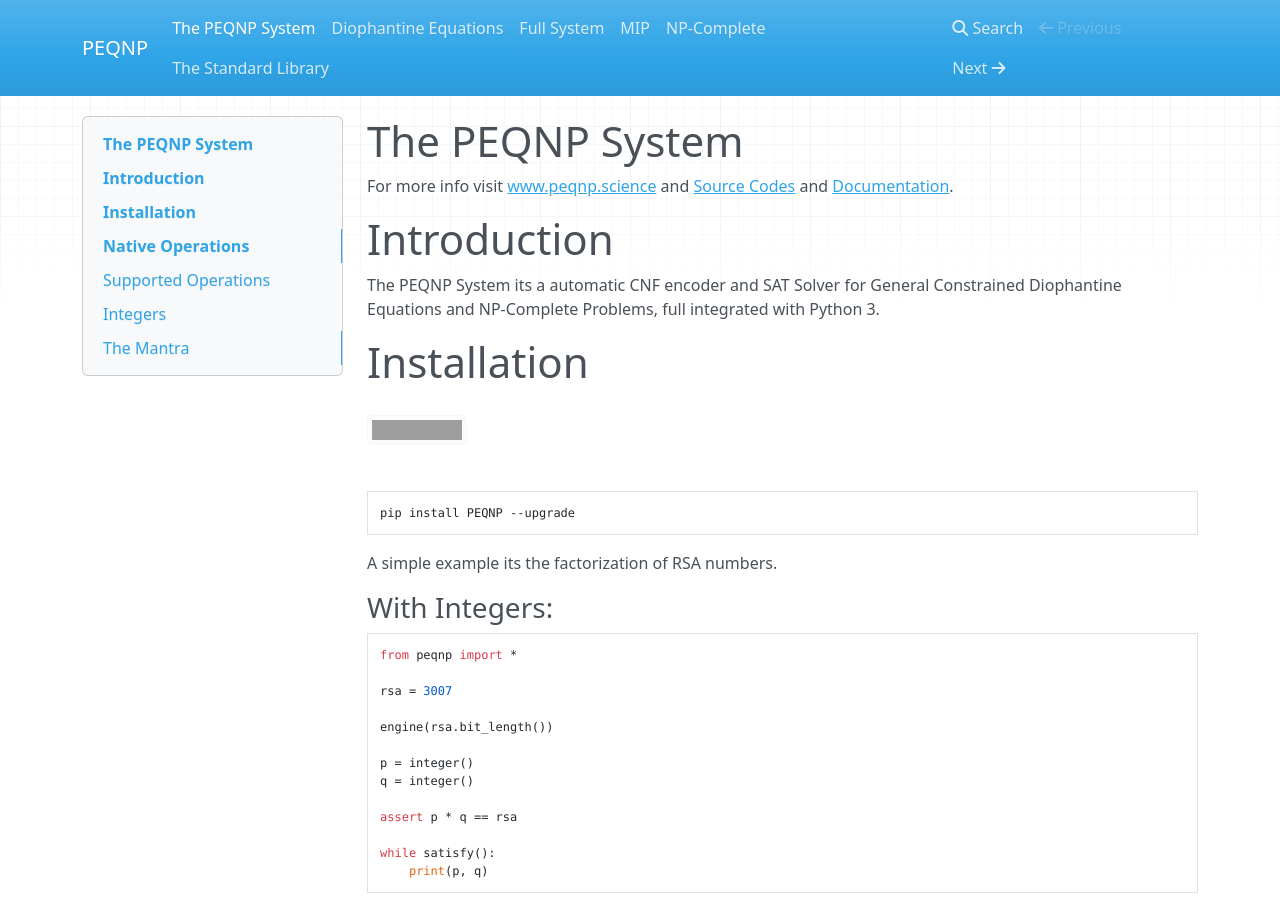
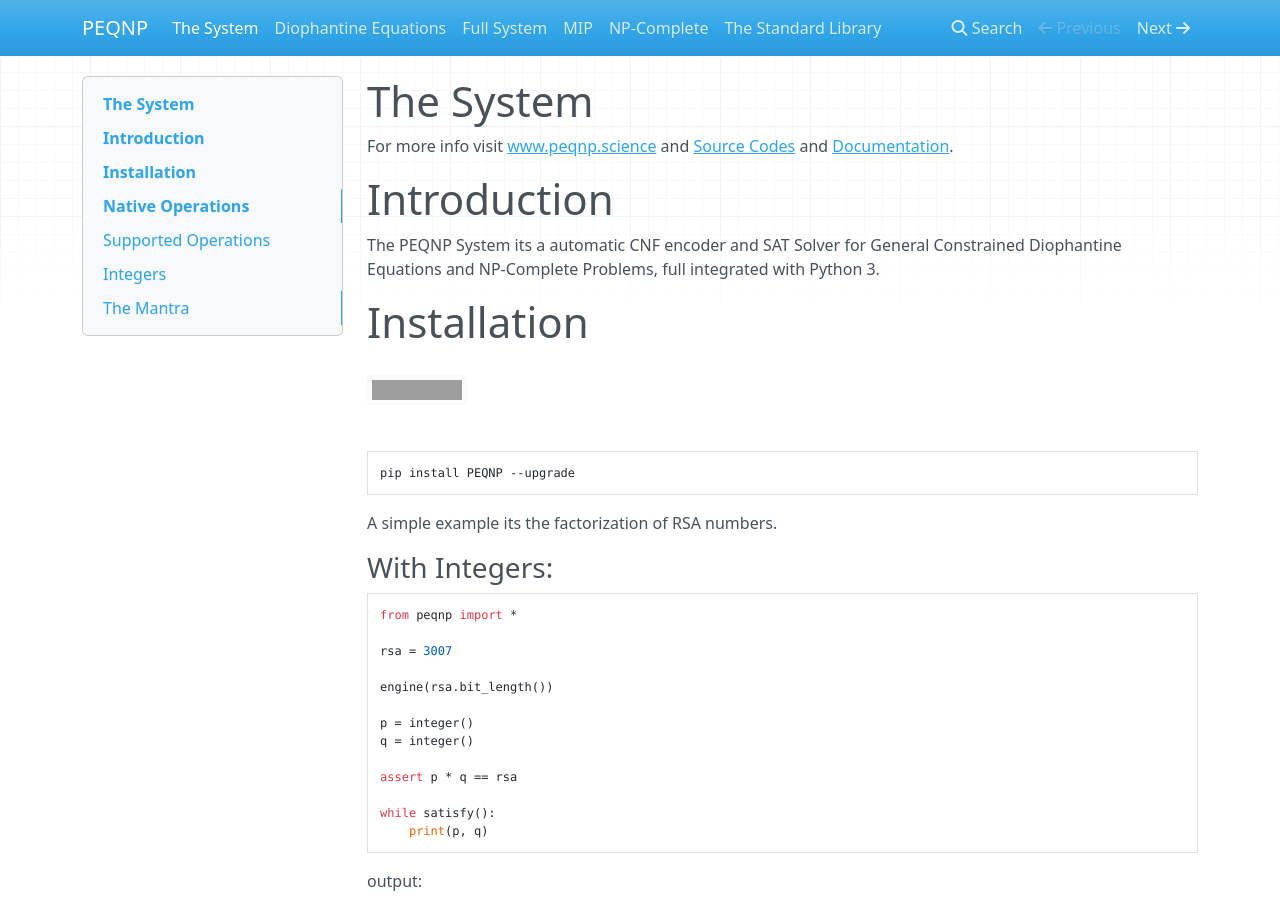
Before and after one commit to maxtuno/PEQNP, an MkDocs documentation site: the page built from docs/index.md, in a window 1280 px wide and 900 px high. Built offline with MkDocs 1.6.1, drawn with Linux system fonts in a browser that asks for light colours; nearby versions of some CDN libraries; formulas are drawn with MathJax 3; a script that is not in the unit is left out; grey boxes are pictures that could not be loaded.

Commit message:
Update index.md

```diff
--- a/docs/index.md
+++ b/docs/index.md
@@ -1,4 +1,4 @@
-# The PEQNP System
+# The System
 
 For more info visit [www.peqnp.science](http://www.peqnp.science) and [Source Codes](https://github.com/maxtuno/PEQNP) and [Documentation](https://peqnp.readthedocs.io).
 
```
